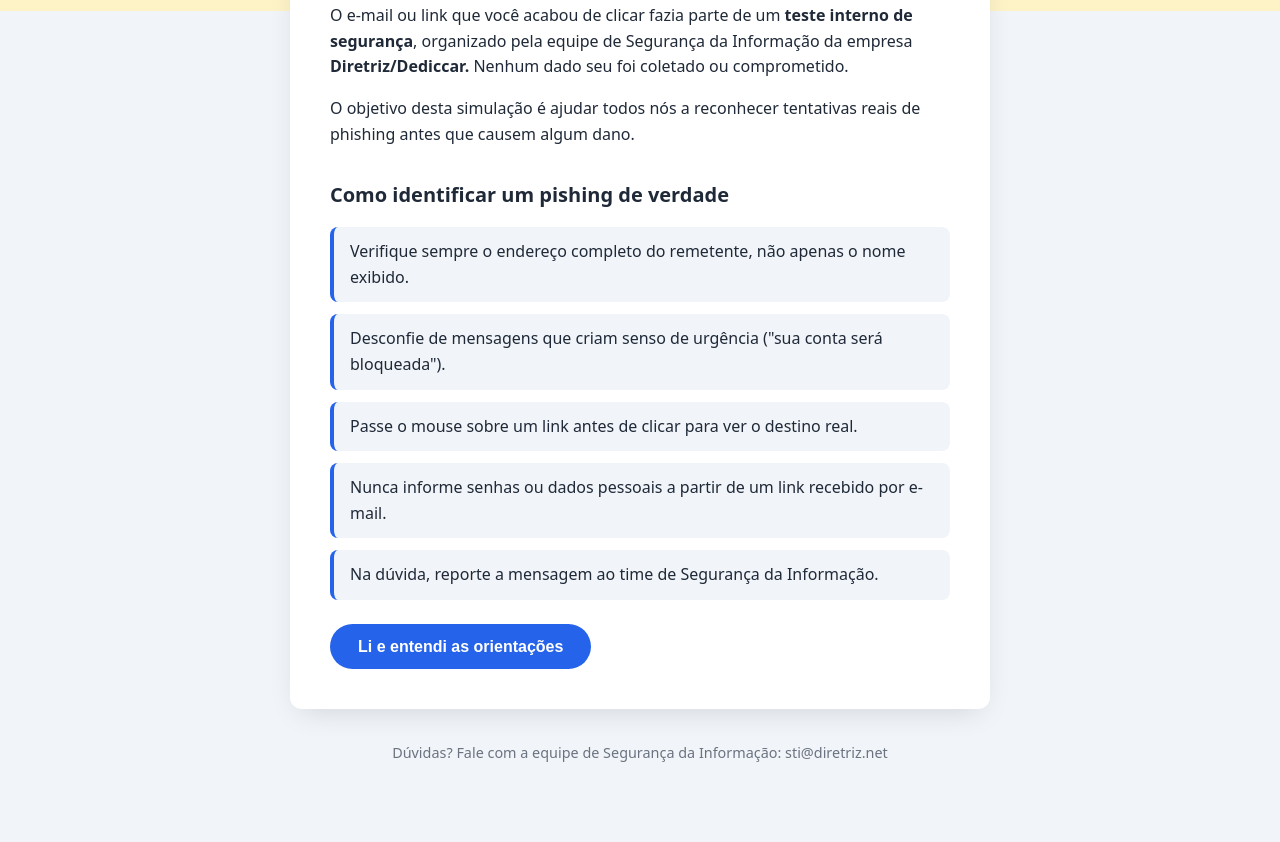
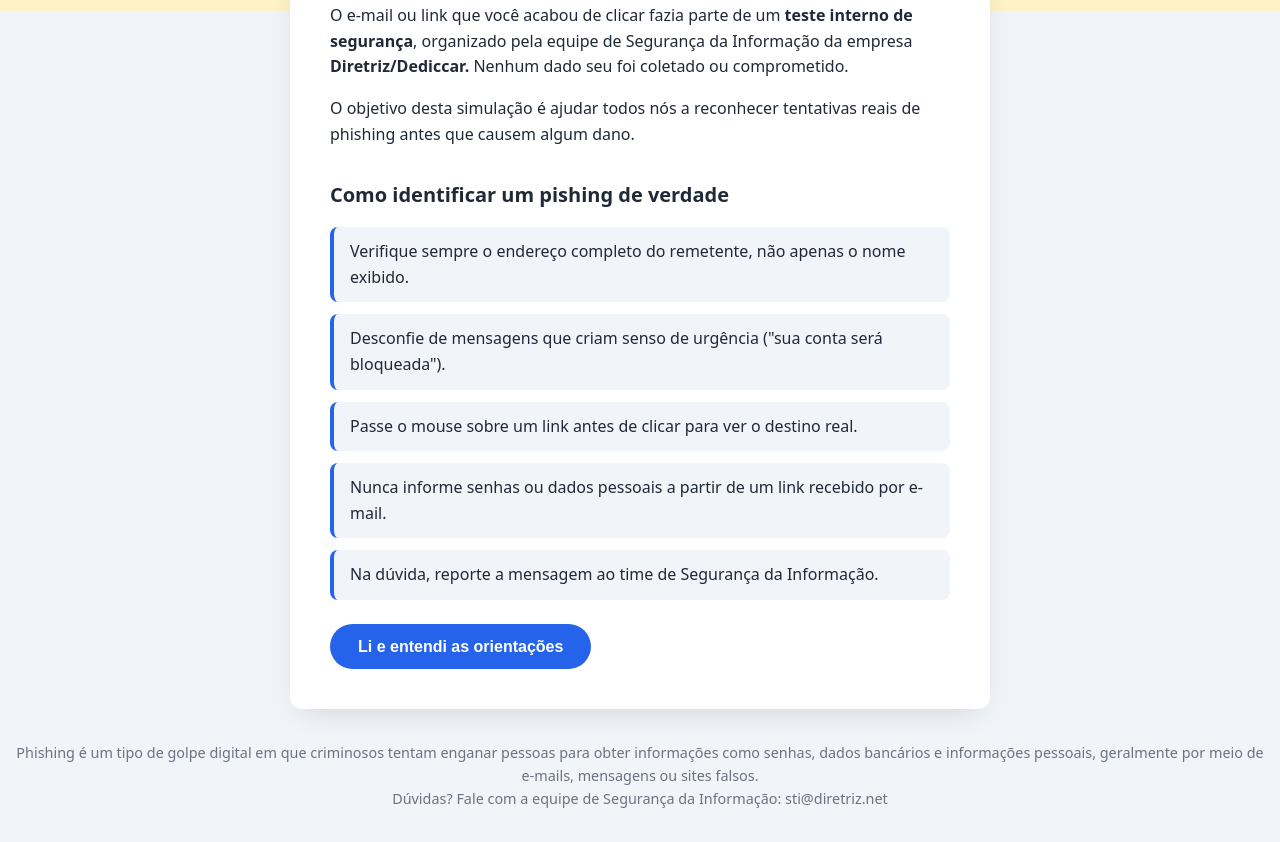
Before and after one commit to Casotti10/simula-o-pishing, a plain HTML site: page index.html in a window 1280 px wide. Shown: the part 346-1188 px from the top of the page. Before the commit the page ends 1142 px from the top, so only its background shows below. Drawn offline with Linux system fonts and the light colour scheme.

Commit message:
Adicionando informação sobre pishing

```diff
--- a/index.html
+++ b/index.html
@@ -48,6 +48,7 @@
     </main>
 
     <footer class="rodape">
+        <p>Phishing é um tipo de golpe digital em que criminosos tentam enganar pessoas para obter informações como senhas, dados bancários e informações pessoais, geralmente por meio de e-mails, mensagens ou sites falsos.</p>
         <p>Dúvidas? Fale com a equipe de Segurança da Informação: sti@diretriz.net</p>
     </footer>
 
```
